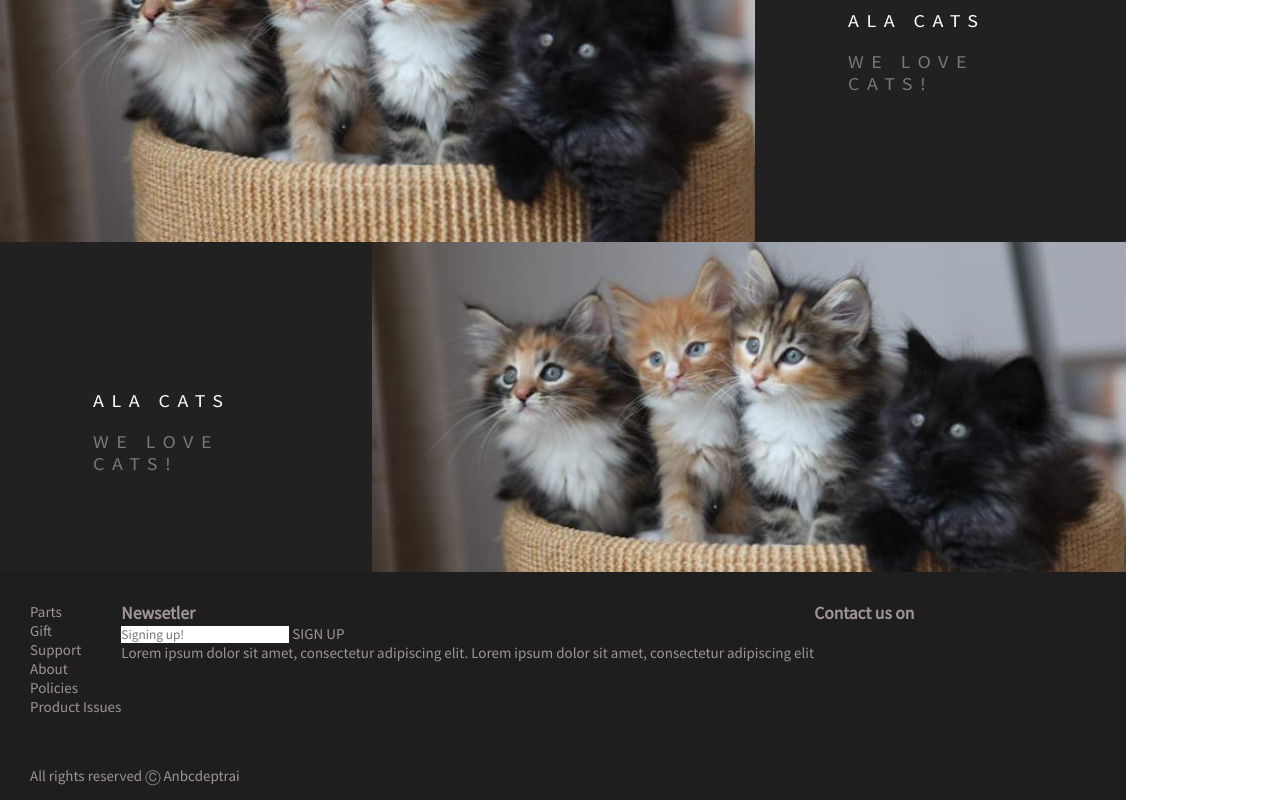
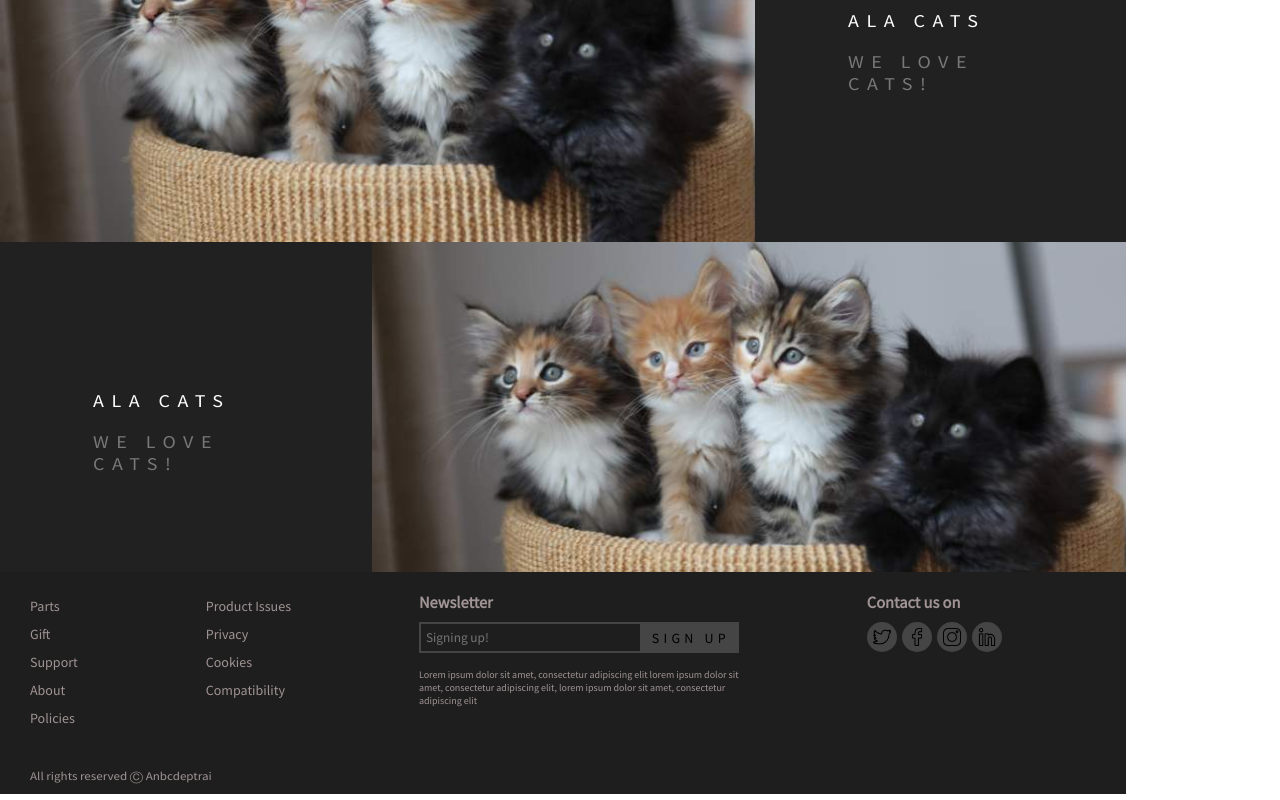
Before and after one commit to Anbcdeptraivkl/Refined-Blog, a plain HTML site: page index.htm in a window 1280 px wide. Shown: the part 1798-2598 px from the top of the page. Drawn offline with Linux system fonts and the light colour scheme.

Commit message:
Ver 0.1.0: First fully working version with stylized footer and some small tweaks in text styling

```diff
--- a/index.htm
+++ b/index.htm
@@ -41,7 +41,7 @@
         <div id="logo"></div>
 
         <div id="cart">
-            <img src="img/shopping-bag-rectangular-outline.png"></img>
+            <!-- <img src="img/shopping-bag-rectangular-outline.png"></img> -->
             <p>CART</p>
         </div>
 
@@ -143,31 +143,37 @@
 
     <footer>
         <div class="upper-footer">
-            <ul class="flex-content supports">
+            <ul class="flex-list supports">
                 <li>Parts</li>
                 <li>Gift</li>
                 <li>Support</li>
                 <li>About</li>
                 <li>Policies</li>
-                <li>Product Issues</li>
             </ul>
 
-            <div class="flex-content newsletter">
-                <h3>Newsetler</h3>
-                <span class="input">
+            <ul class="flex-list issues">
+                <li>Product Issues</li>
+                <li>Privacy</li>
+                <li>Cookies</li>
+                <li>Compatibility</li>
+            </ul>
+
+            <div class="newsletter">
+                <h3>Newsletter</h3>
+                <span class="news-input">
                     <input type="text" placeholder="Signing up!">
-                    <span>SIGN UP</span>
+                    <span class="sign-up">SIGN UP</span>
                 </span>
-                <p>Lorem ipsum dolor sit amet, consectetur adipiscing elit. Lorem ipsum dolor sit amet, consectetur adipiscing elit</p>
+                <p>Lorem ipsum dolor sit amet, consectetur adipiscing elit lorem ipsum dolor sit amet, consectetur adipiscing elit, lorem ipsum dolor sit amet, consectetur adipiscing elit</p>
             </div>
 
-            <div class="flex-content social">
+            <div class="social">
                 <h3>Contact us on</h3>
                 <ul>
-                    <li><img></li>
-                    <li><img></li>
-                    <li><img></li>
-                    <li><img></li>
+                    <li><img src="img/004-twitter.png"></li>
+                    <li><img src="img/013-facebook.png"></li>
+                    <li><img src="img/014-instagram.png"></li>
+                    <li><img src="img/015-linkedin.png"></li>
                 </ul>
             </div>
         </div>
--- a/src/main.css
+++ b/src/main.css
@@ -64,6 +64,8 @@ header {
 
         color: #918b80;
         font-size: 1.5rem;
+
+        cursor: pointer;
     }
 
 #side-bar {
@@ -114,6 +116,11 @@ header {
         justify-content: flex-end;
 
         width: 75px;
+
+        letter-spacing: 0.2em;
+        font-size: 1.2rem;
+
+        cursor: pointer;
     }
         #cart img {
             width: 20px;
@@ -122,9 +129,13 @@ header {
             margin-right: 10px;
         }
 
+        #cart:hover {
+            color: white;
+        }
+
     #nav-bar {
         position: absolute;
-        top: 50%;
+        top: 60%;
         right: 25px;
 
         display: flex;
@@ -135,8 +146,18 @@ header {
         #nav-bar li {
             transform: scaleY(0.9);
 
-            padding-bottom: 10px;
+            padding-bottom: 15px;
+
+            letter-spacing: 0.2em;
+            font-size: 1.2rem;
+
+            cursor: pointer;
+
+            transition: 0.2s;
         }
+            #nav-bar li:hover {
+                color:white;
+            }
 
 /**********************\
     SLIDESHOW
@@ -330,6 +351,8 @@ main {
                 text-align: left;
                 letter-spacing: 0.75em;
                 font-weight: 200;
+
+                cursor: pointer;
             }
                 .article-title {
                     margin-bottom: 20px;
@@ -376,8 +399,7 @@ footer {
     width: 88%;
     height: auto;
 
-    padding: 30px;
-    padding-bottom: 15px;
+    padding: 20px 30px 10px 30px;
 
     background-color: #1e1e1e;
 }
@@ -391,12 +413,137 @@ footer {
 
         width: 100%;
 
-        margin-bottom: 50px;
+        margin-bottom: 35px;
+
+        color: #a09393;
+        font-size: 1.4rem;
     }
-        .flex-content {
-            color: #a09393;
-            font-size: 1.5rem;
+        .flex-list {
+            position: relative;
+
+            width: auto;
+
+            margin-right: 12%;
         }
+            .flex-list li {
+                padding: 5px 0px;
+
+                cursor: pointer;
+
+                transition: 0.2s;
+            }
+                .flex-list li:hover {
+                    color: white;
+                }
+
+        .newsletter {
+            position: relative;
+
+            display: inline-block;
+
+            margin-right: 12%;
+
+            width: 30%;
+        }
+            .newsletter h3 {
+                margin-bottom: 10px;
+            }
+
+            .news-input {
+                position: relative;
+
+                display: inline-block;
+
+                width: 100%;
+
+                padding: 2px;
+                padding-right: 5px;
+
+                margin-bottom: 15px;
+
+                background-color: #454545;
+            }
+                .news-input input {
+                    position: relative;
+
+                    display: inherit;
+
+                    width: 70%;
+                    min-height: 20px;
+
+                    margin-right: 5px;
+                    padding: 5px;
+
+                    color: #454545;
+
+                    background-color: #1e1e1e;
+                }
+
+                .sign-up {
+                    position: absolute;
+                    top: 50%;
+                    right: 15%;
+                    transform: translate(50%, -50%);
+
+                    letter-spacing: 0.3em;
+                    color: black;
+                }
+
+            .newsletter p {
+                font-size: 1rem;
+            }
+
+            .social {
+                position: relative;
+
+                display: block;
+            }
+                .social h3 {
+                    margin-bottom: 10px;
+                }
+
+                .social ul {
+                    position: relative;
+
+                    display: flex;
+                    flex-direction: row;
+                    align-items: flex-start;
+                }
+
+                    .social ul li {
+                        position: relative;
+
+                        width: 30px;
+                        height: 30px;
+
+                        margin-right: 5px;
+                        border-radius: 50%;
+                        padding: 3px;
+
+                        text-align: center;
+
+                        background-color: #454545;
+
+                        cursor: pointer;
+
+                        transition: 0.2s;
+                    }
+
+                        .social ul li:hover {
+                            background-color: #bfbfbf;
+                        }
+
+                        .social ul li img {
+                            position: absolute;
+                            top: 50%;
+                            left: 50%;
+
+                            transform: translate(-50%, -50%);
+
+                            width: 60%;
+                            height: 60%;
+                        }
+
 
     .lower-footer {
         position: relative;
@@ -404,8 +551,9 @@ footer {
         width: 100%;
     }
         .copyrights {
+            transform: scaleY(0.9);
             color: #a09393;
-            font-size: 1.5rem;
+            font-size: 1.3rem;
         }
 
 /**********************\
```
Also changed, not shown: 2 other files.
